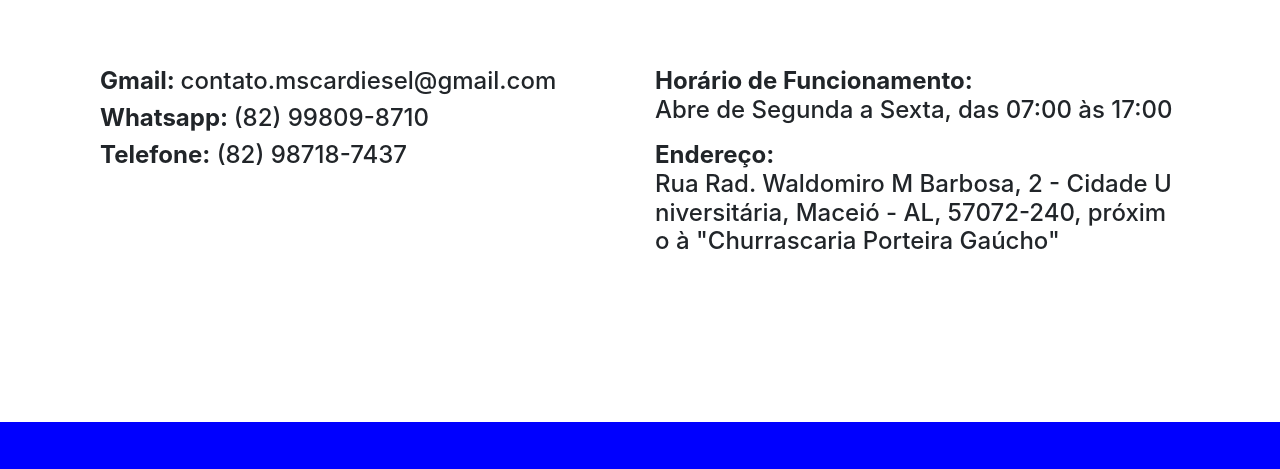
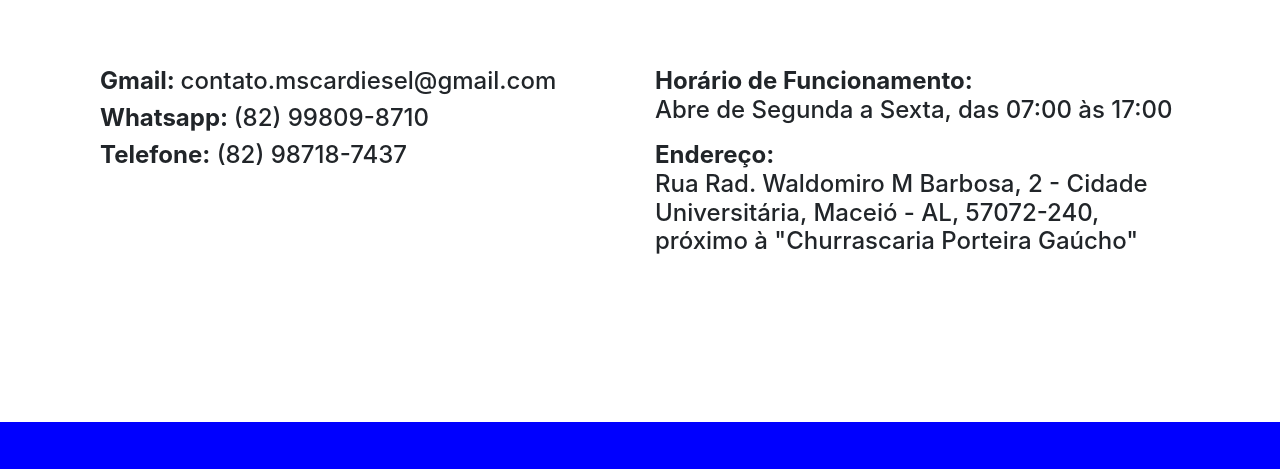
Before and after one commit to JoseCarlos-13/MsCar, a plain HTML site: page HTML/contact.html in a window 1280 px wide. Shown: the part 258-727 px from the top of the page. Drawn offline with nearby package versions, Linux system fonts and the light colour scheme.

Commit message:
the attribute 'word-wrap' was added in the contact css

```diff
--- a/CSS/contact.css
+++ b/CSS/contact.css
@@ -13,7 +13,8 @@
 	display: flex;
 	flex-direction: row;
 	justify-content: center;
-	word-break: break-all;
+	flex-wrap: wrap;
+	word-wrap: break-word;
 }
 
 .contacts {
```
